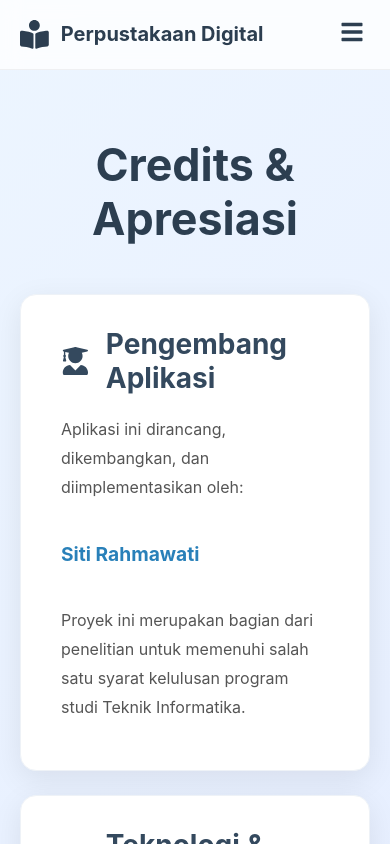
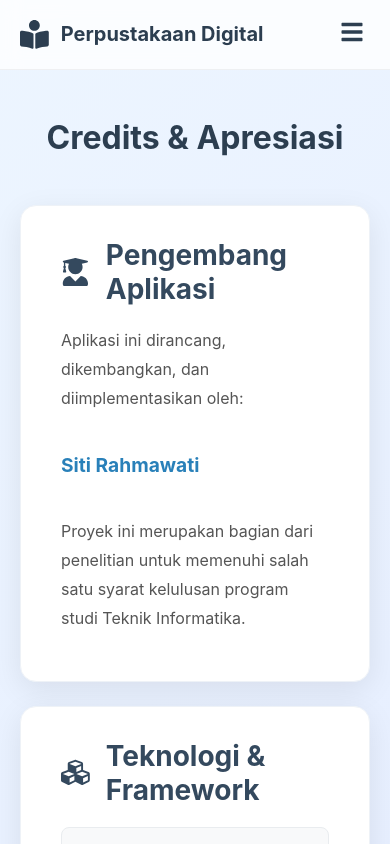
Before and after one commit to Fachryxyf/sitirahma-frontend, a React (Vite) app: page /credits in a window 390 px wide. Shown: the top 844 px of the page. Built offline with nearby package versions, Linux system fonts and the light colour scheme.

Commit message:
Update tampilan mobile 2

```diff
--- a/src/components/BookCard.css
+++ b/src/components/BookCard.css
@@ -128,3 +128,16 @@
   width: 100%; /* Pastikan judul rata kiri */
   text-align: left;
 }
+
+@media (max-width: 480px) {
+  .book-card-horizontal {
+    flex-direction: column; /* Ubah kartu menjadi vertikal */
+    align-items: stretch;
+  }
+
+  .book-card-cover {
+    width: 100%; /* Gambar mengisi lebar kartu */
+    height: 200px; /* Tinggi gambar disesuaikan */
+    flex-shrink: 1;
+  }
+}
--- a/src/pages/ContentPage.css
+++ b/src/pages/ContentPage.css
@@ -132,3 +132,13 @@
   border-color: #3498db;
   cursor: help;
 }
+
+@media (max-width: 768px) {
+  .content-page-wrapper {
+    margin-top: 20px;
+    padding: 20px;
+  }
+  .content-page-wrapper h1 {
+    font-size: 2rem;
+  }
+}
--- a/src/pages/HomePage.css
+++ b/src/pages/HomePage.css
@@ -167,3 +167,14 @@
   transform: translateY(-2px);
   box-shadow: 0 8px 15px rgba(52, 73, 94, 0.2);
 }
+
+@media (max-width: 768px) {
+  .search-form {
+    flex-direction: column; /* Ubah form menjadi vertikal */
+  }
+
+  .books-grid-horizontal {
+    /* Ubah lebar minimal kartu agar muat di layar hp */
+    grid-template-columns: repeat(auto-fill, minmax(300px, 1fr));
+  }
+}
```
